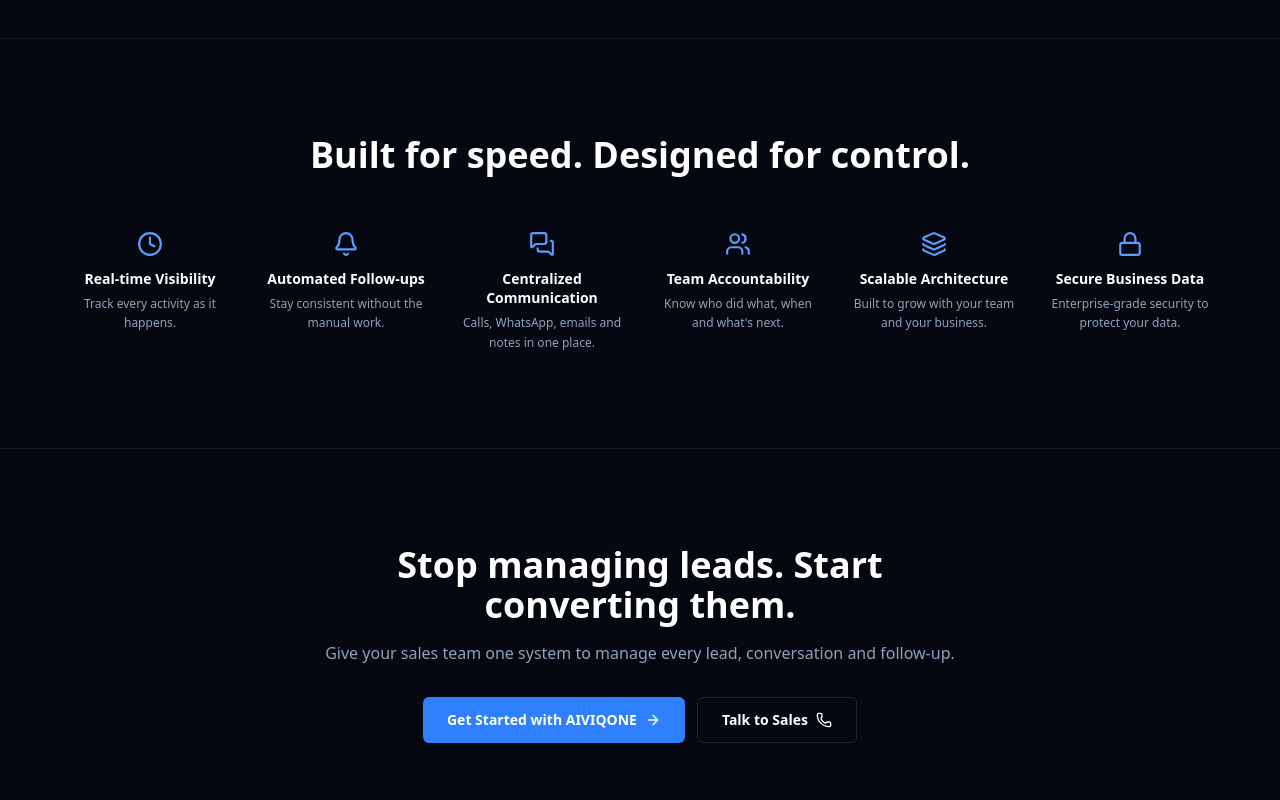
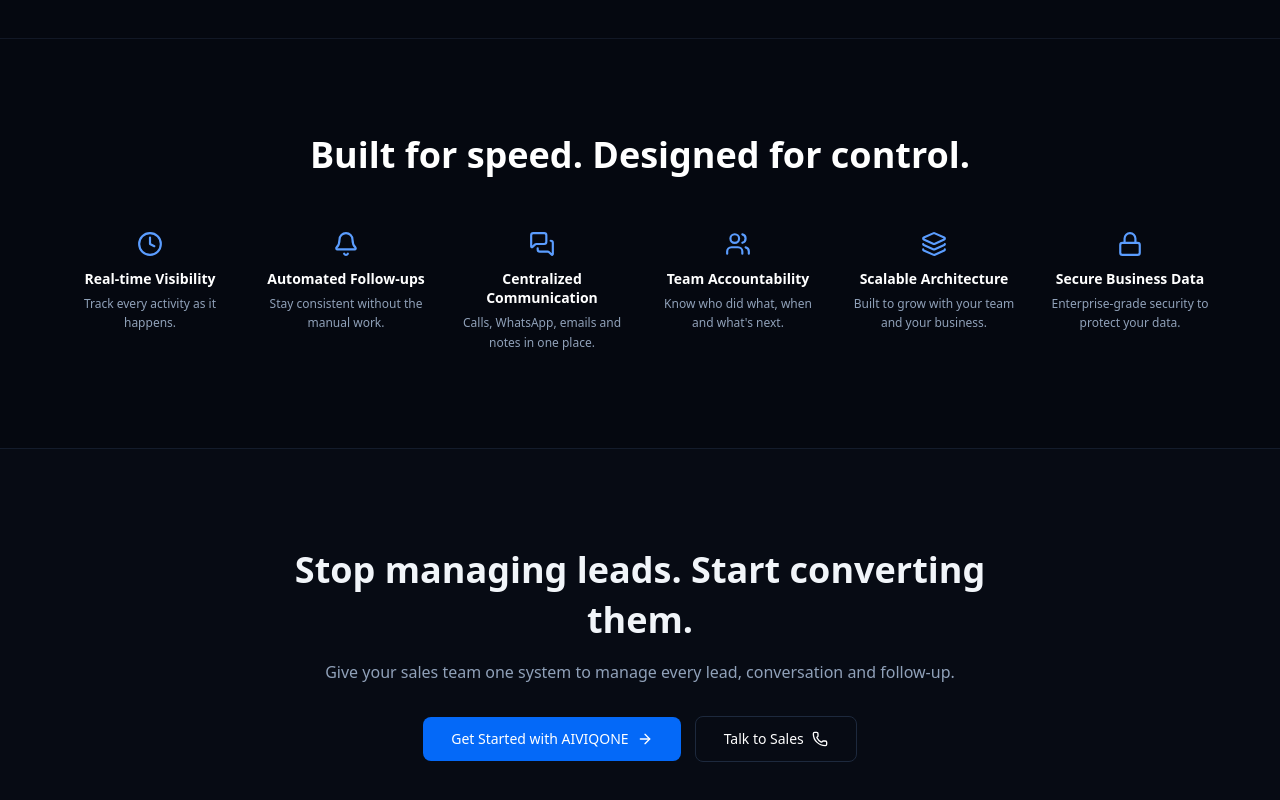
Before and after one commit to Prashant950/AIVIQONE, a Next.js app: page / in a window 1280 px wide. Shown: the part 1972-2772 px from the top of the page. Built offline with nearby package versions, Linux system fonts and the light colour scheme.

Commit message:
CTA file code chnage

```diff
--- a/components/CTASection.tsx
+++ b/components/CTASection.tsx
@@ -2,22 +2,32 @@ import { ArrowRight, Phone } from "lucide-react";
 
 export default function CTASection() {
   return (
-    <section className="border-t border-border/60 bg-hero-glow px-5 py-16 text-center lg:px-8 lg:py-24">
-      <div className="mx-auto max-w-2xl">
-        <h2 className="text-2xl font-bold sm:text-3xl lg:text-4xl">
+    <section className="relative overflow-hidden border-t border-slate-800/60 bg-[#070b14] px-5 py-16 text-center lg:px-8 lg:py-24">
+      {/* Background Subtle Gradient Glow */}
+      <div className="absolute inset-0 pointer-events-none bg-[radial-gradient(circle_at_bottom,_var(--tw-gradient-stops))] from-blue-950/30 via-transparent to-transparent" />
+
+      <div className="relative z-10 mx-auto max-w-3xl">
+        {/* Main Heading */}
+        <h2 className="font-sans text-2xl font-semibold leading-snug text-slate-100 sm:text-3xl lg:text-4xl">
           Stop managing leads. Start converting them.
         </h2>
-        <p className="mt-4 text-sm text-slate-400 sm:text-base">
+
+        {/* Subtitle */}
+        <p className="mt-4 font-sans text-sm font-normal text-slate-400 sm:text-base">
           Give your sales team one system to manage every lead, conversation
           and follow-up.
         </p>
 
-        <div className="mt-8 flex flex-col justify-center gap-3 sm:flex-row">
-          <button className="flex items-center justify-center gap-2 rounded-md bg-accent px-6 py-3 text-sm font-semibold text-white transition-colors hover:bg-accent-dark">
+        {/* Buttons */}
+        <div className="mt-8 flex flex-col items-center justify-center gap-3.5 sm:flex-row">
+          {/* Primary Button with #0469F8 Color */}
+          <button className="font-sans flex w-full items-center justify-center gap-2 rounded-lg bg-[#0469F8] px-7 py-3 text-sm font-medium text-white transition-all duration-200 hover:bg-[#0352c5] hover:shadow-lg hover:shadow-[#0469F8]/25 sm:w-auto">
             Get Started with AIVIQONE
             <ArrowRight size={16} />
           </button>
-          <button className="flex items-center justify-center gap-2 rounded-md border border-border px-6 py-3 text-sm font-semibold text-white transition-colors hover:border-accent/60">
+
+          {/* Secondary Outlined Button */}
+          <button className="font-sans flex w-full items-center justify-center gap-2 rounded-lg border border-slate-800 bg-transparent px-7 py-3 text-sm font-medium text-white transition-all duration-200 hover:border-slate-600 hover:bg-slate-900/60 sm:w-auto">
             Talk to Sales
             <Phone size={16} />
           </button>
```
